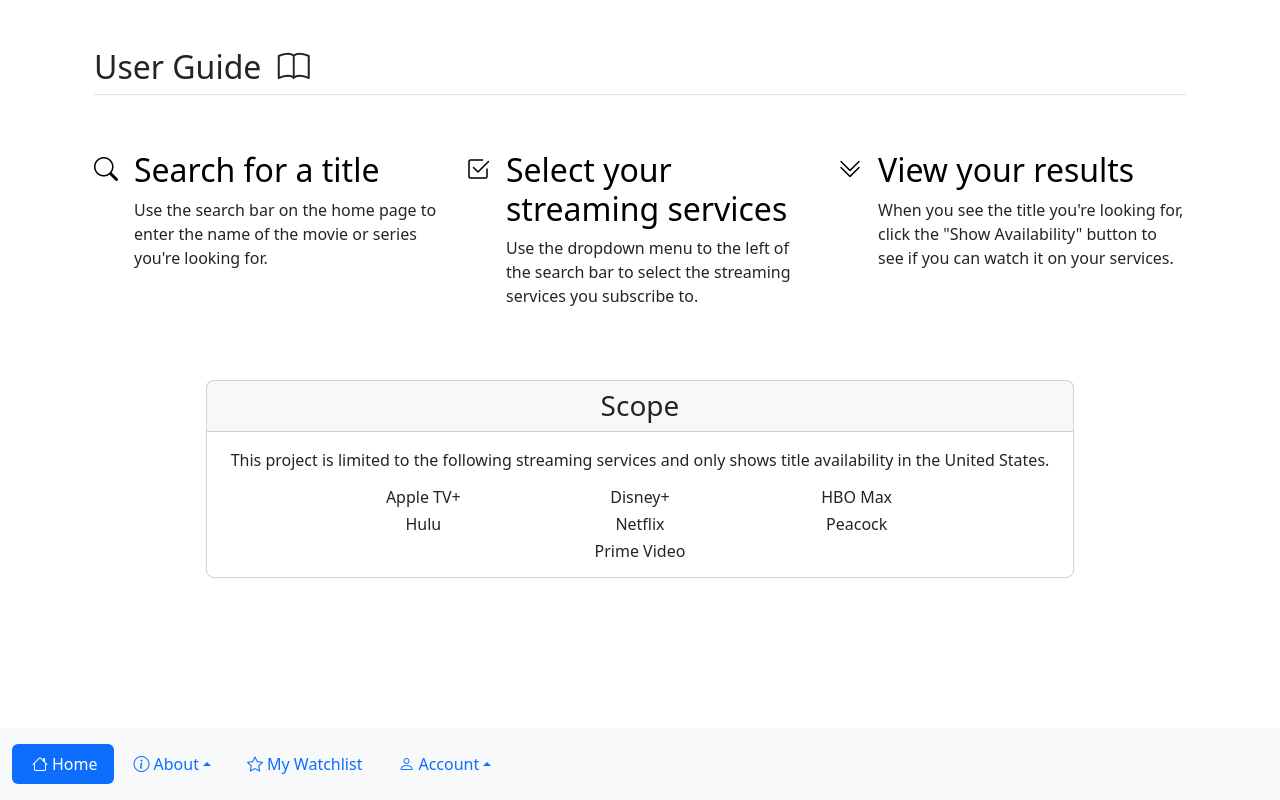
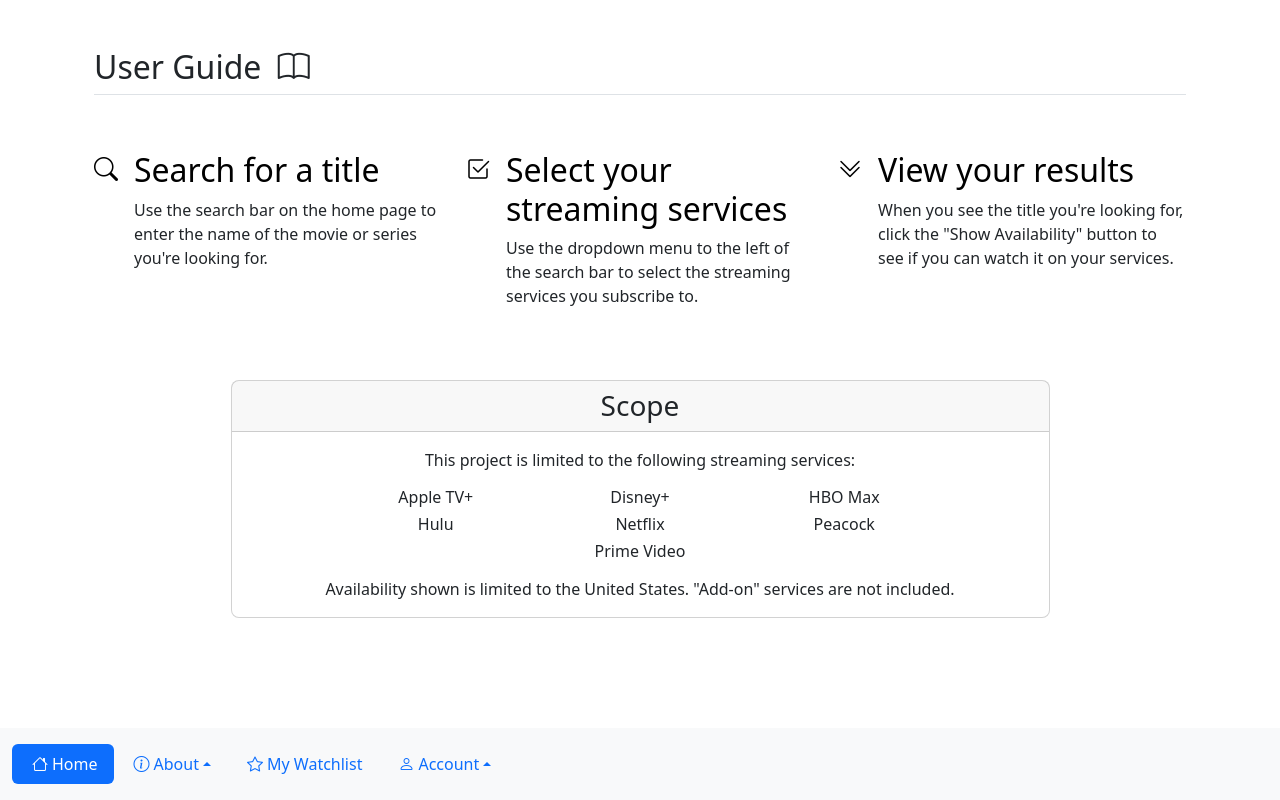
Before and after one commit to georgiakoda/can_i_watch_it, a React (Create React App) app in the folder client/: page /about in a window 1280 px wide. Built offline with nearby package versions, Linux system fonts and the light colour scheme; no server answers.

Commit message:
reworded "scope" text

```diff
--- a/client/src/components/About.js
+++ b/client/src/components/About.js
@@ -71,9 +71,9 @@
 
             <div className="d-flex justify-content-center pt-3 align-items-center my-3">
 
-                    <div className="card text-center rounded-3">
+                    <div className="card text-center rounded-3 w-75">
                         <h3 className="card-header fw-light mb-3">Scope</h3>
-                        <p className="px-4">This project is limited to the following streaming services and only shows title availability in the United States.</p>
+                        <p className="px-4">This project is limited to the following streaming services: </p>
 
                         <div className="container w-75 text-center">
 
@@ -120,6 +120,7 @@
 
                         </div>
 
+                        <p className="px-4">Availability shown is limited to the United States. "Add-on" services are not included.</p>
                     </div>
 
             </div>
```
